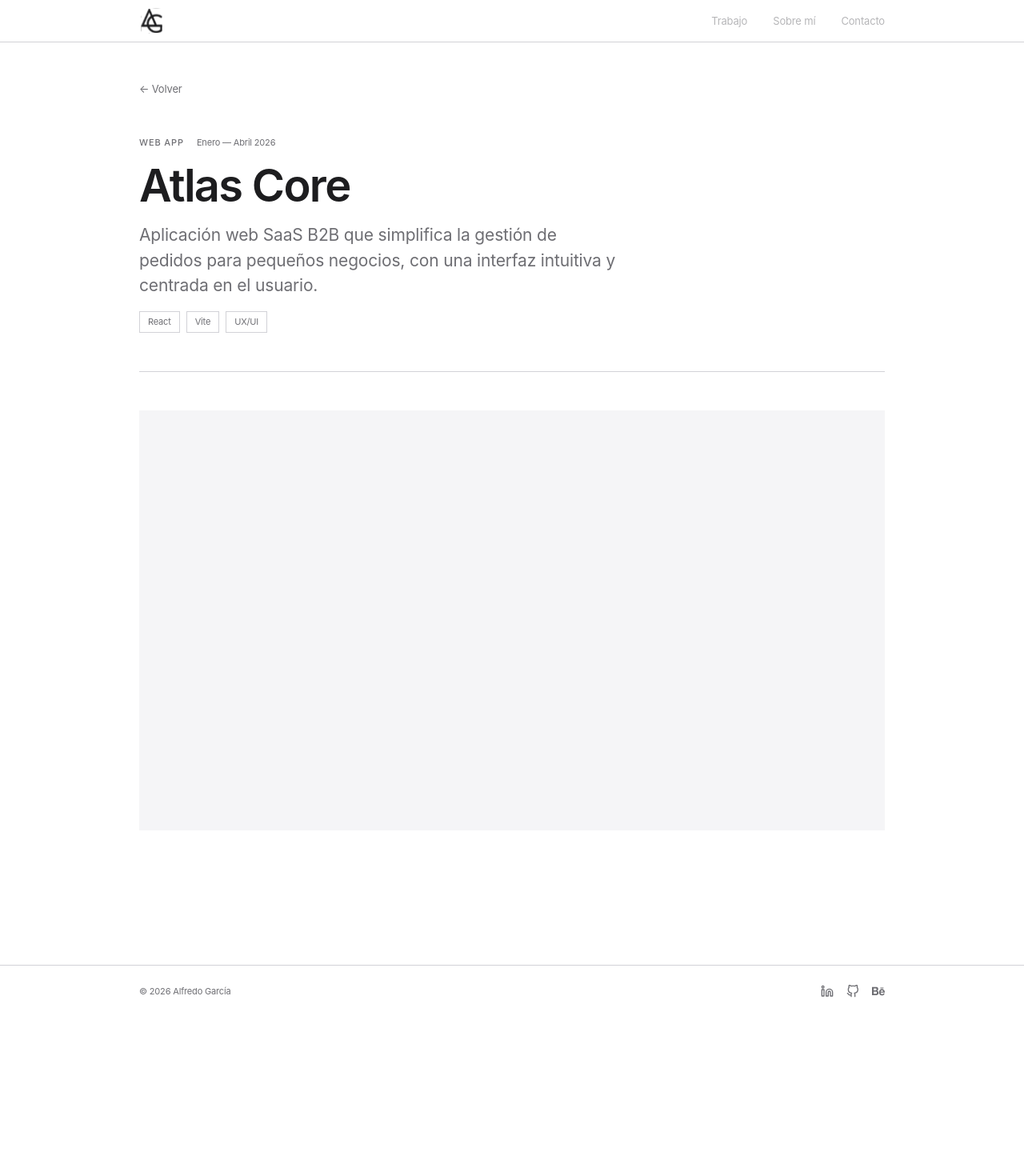
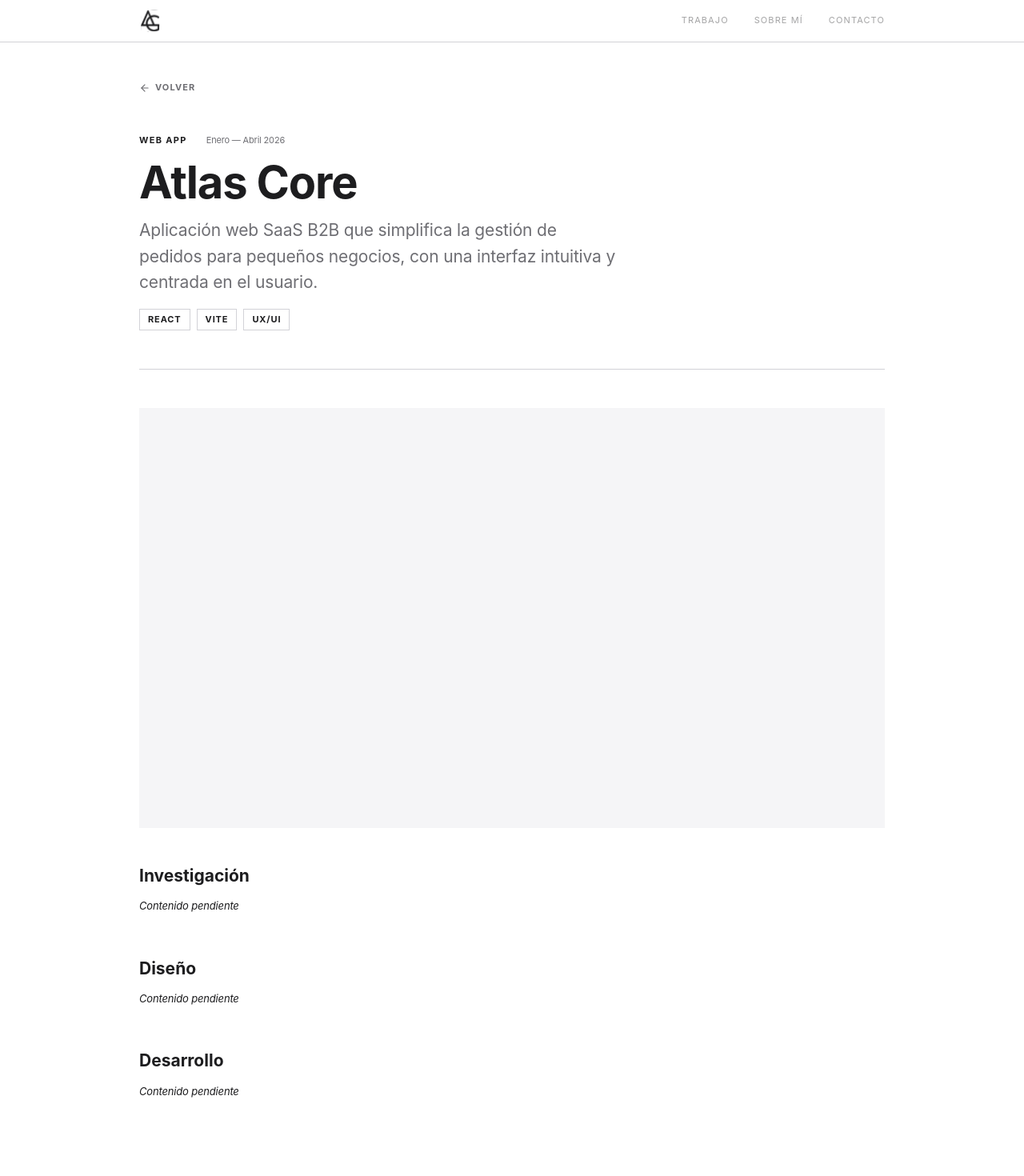
Before and after one commit to AldG99/product-design-portfolio, a React (Vite) app: page /work/atlas-core in a window 1280 px wide. Shown: the top 1470 px of the page at 80% size. Before the commit the page ends 1272 px from the top, so only its background shows below. Built offline with nearby package versions, Linux system fonts and the light colour scheme.

Commit message:
feat: agregar componente ProjectCard para mostrar proyectos

```diff
--- a/src/components/layout/Footer.module.scss
+++ b/src/components/layout/Footer.module.scss
@@ -5,14 +5,18 @@
 .inner {
   max-width: var(--max-width);
   margin: 0 auto;
-  padding: 24px;
+  padding: 20px 24px;
   display: flex;
   align-items: center;
   justify-content: space-between;
 }
 
 .copy {
+  font-family: var(--font-primary);
   font-size: var(--text-xs);
+  font-weight: 400;
+  letter-spacing: 0.06em;
+  text-transform: uppercase;
   color: var(--color-secondary);
 }
 
@@ -29,6 +33,6 @@
   transition: color var(--transition);
 
   &:hover {
-    color: var(--color-text);
+    color: var(--color-accent);
   }
 }
--- a/src/components/layout/Header.module.scss
+++ b/src/components/layout/Header.module.scss
@@ -1,9 +1,9 @@
+// Swiss: flat header, black rule — no blur, no transparency
 .header {
   position: sticky;
   top: 0;
   z-index: 100;
-  background-color: rgba(255, 255, 255, 0.85);
-  backdrop-filter: saturate(180%) blur(20px);
+  background-color: var(--color-bg);
   border-bottom: 1px solid var(--color-border);
 }
 
@@ -23,7 +23,7 @@
 }
 
 .logo {
-  height: 32px;
+  height: 28px;
   width: auto;
   user-select: none;
   -webkit-user-drag: none;
@@ -35,16 +35,21 @@
   gap: 32px;
 }
 
+// Swiss nav: single font, regular weight, uppercase with tracking
 .link {
-  font-size: var(--text-sm);
-  color: var(--color-secondary);
+  font-family: var(--font-primary);
+  font-size: var(--text-xs);
+  font-weight: 400;
+  letter-spacing: 0.1em;
+  text-transform: uppercase;
+  color: var(--color-text);
   transition: color var(--transition);
 
   &:hover {
-    color: var(--color-text);
+    color: var(--color-accent);
   }
 }
 
 .muted {
-  opacity: 0.5;
+  opacity: 0.4;
 }
--- a/src/components/layout/Header.tsx
+++ b/src/components/layout/Header.tsx
@@ -1,21 +1,31 @@
-import { Link, useLocation } from 'react-router-dom'
+import { Link, useLocation, useNavigate } from 'react-router-dom'
 import logo from '../../assets/images/logo.svg'
 import styles from './Header.module.scss'
 
 const navLinks = [
-  { label: 'Trabajo', href: '/#work' },
-  { label: 'Sobre mí', href: '/#about' },
-  { label: 'Contacto', href: '/#contact' },
+  { label: 'Trabajo', hash: 'work' },
+  { label: 'Sobre mí', hash: 'about' },
+  { label: 'Contacto', hash: 'contact' },
 ]
 
 export default function Header() {
   const { pathname } = useLocation()
+  const navigate = useNavigate()
   const isHome = pathname === '/'
 
   const handleLogoClick = (e: React.MouseEvent) => {
     if (isHome) {
       e.preventDefault()
       window.scrollTo({ top: 0, behavior: 'smooth' })
+    }
+  }
+
+  const handleNavClick = (e: React.MouseEvent, hash: string) => {
+    e.preventDefault()
+    if (isHome) {
+      document.getElementById(hash)?.scrollIntoView({ behavior: 'smooth' })
+    } else {
+      navigate(`/#${hash}`)
     }
   }
 
@@ -26,11 +36,12 @@ export default function Header() {
           <img src={logo} alt="Alfredo García" className={styles.logo} draggable={false} />
         </Link>
         <nav className={styles.nav}>
-          {navLinks.map(({ label, href }) => (
+          {navLinks.map(({ label, hash }) => (
             <a
               key={label}
-              href={href}
+              href={`/#${hash}`}
               className={`${styles.link} ${!isHome ? styles.muted : ''}`}
+              onClick={(e) => handleNavClick(e, hash)}
             >
               {label}
             </a>
--- a/src/components/ui/ProjectCard.tsx
+++ b/src/components/ui/ProjectCard.tsx
@@ -21,6 +21,11 @@ export default function ProjectCard({ project }: Props) {
         </div>
         <h3 className={styles.title}>{project.title}</h3>
         <p className={styles.description}>{project.description}</p>
+        <div className={styles.tags}>
+          {project.tags.map((tag) => (
+            <span key={tag} className={styles.tag}>{tag}</span>
+          ))}
+        </div>
       </div>
     </Link>
   )
--- a/src/pages/CaseStudy/CaseStudy.module.scss
+++ b/src/pages/CaseStudy/CaseStudy.module.scss
@@ -12,13 +12,20 @@
 }
 
 .back {
-  font-size: var(--text-sm);
+  display: inline-flex;
+  align-items: center;
+  gap: 6px;
+  font-family: var(--font-primary);
+  font-size: var(--text-xs);
+  font-weight: 700;
+  letter-spacing: 0.1em;
+  text-transform: uppercase;
   color: var(--color-secondary);
   transition: color var(--transition);
   align-self: flex-start;
 
   &:hover {
-    color: var(--color-text);
+    color: var(--color-accent);
   }
 }
 
@@ -32,29 +39,33 @@
 
 .meta {
   display: flex;
-  gap: 16px;
+  gap: 24px;
   align-items: center;
 }
 
 .category {
+  font-family: var(--font-primary);
   font-size: var(--text-xs);
-  font-weight: 500;
-  letter-spacing: 0.08em;
+  font-weight: 700;
+  letter-spacing: 0.12em;
   text-transform: uppercase;
-  color: var(--color-secondary);
+  color: var(--color-text);
 }
 
 .year {
+  font-family: var(--font-primary);
   font-size: var(--text-xs);
+  font-weight: 400;
   color: var(--color-secondary);
 }
 
 .title {
+  font-family: var(--font-primary);
   font-size: var(--text-3xl);
-  font-weight: 600;
-  letter-spacing: -0.03em;
+  font-weight: 700;
+  letter-spacing: -0.02em;
   color: var(--color-text);
-  line-height: 1.05;
+  line-height: 1.0;
 
   @media (max-width: 768px) {
     font-size: var(--text-2xl);
@@ -62,10 +73,12 @@
 }
 
 .description {
+  font-family: var(--font-primary);
   font-size: var(--text-lg);
+  font-weight: 400;
   color: var(--color-secondary);
   max-width: 600px;
-  line-height: 1.5;
+  line-height: 1.55;
 
   @media (max-width: 768px) {
     font-size: var(--text-base);
@@ -79,8 +92,12 @@
 }
 
 .tag {
+  font-family: var(--font-primary);
   font-size: var(--text-xs);
-  color: var(--color-secondary);
+  font-weight: 700;
+  letter-spacing: 0.08em;
+  text-transform: uppercase;
+  color: var(--color-text);
   border: 1px solid var(--color-border);
   padding: 4px 10px;
 }
@@ -108,7 +125,7 @@
 .overview {
   display: flex;
   gap: 48px;
-  padding: 32px 0;
+  padding: 28px 0;
   border-top: 1px solid var(--color-border);
   border-bottom: 1px solid var(--color-border);
 
@@ -121,20 +138,23 @@
 .overviewItem {
   display: flex;
   flex-direction: column;
-  gap: 4px;
+  gap: 6px;
 }
 
 .overviewLabel {
+  font-family: var(--font-primary);
   font-size: var(--text-xs);
-  font-weight: 500;
-  letter-spacing: 0.08em;
+  font-weight: 700;
+  letter-spacing: 0.12em;
   text-transform: uppercase;
-  color: var(--color-secondary);
+  color: var(--color-text);
 }
 
 .overviewValue {
+  font-family: var(--font-primary);
   font-size: var(--text-sm);
-  color: var(--color-text);
+  font-weight: 400;
+  color: var(--color-secondary);
 }
 
 .section {
@@ -144,16 +164,77 @@
 }
 
 .sectionTitle {
+  font-family: var(--font-primary);
   font-size: var(--text-lg);
-  font-weight: 500;
-  letter-spacing: -0.015em;
+  font-weight: 700;
+  letter-spacing: 0;
   color: var(--color-text);
 }
 
+.sectionEmpty {
+  font-family: var(--font-primary);
+  font-size: var(--text-sm);
+  font-weight: 400;
+  color: var(--color-border-lt);
+  font-style: italic;
+}
+
 .sectionText {
+  font-family: var(--font-primary);
   font-size: var(--text-base);
+  font-weight: 400;
   line-height: 1.7;
   color: var(--color-secondary);
+}
+
+// Single image
+.figure {
+  width: 100%;
+
+  img {
+    width: 100%;
+    height: auto;
+    display: block;
+  }
+}
+
+// Gallery grid — 2 columns
+.gallery {
+  display: grid;
+  grid-template-columns: repeat(2, 1fr);
+  gap: 0;
+
+  @media (max-width: 768px) {
+    grid-template-columns: 1fr;
+  }
+}
+
+.galleryItem {
+
+  img {
+    width: 100%;
+    height: auto;
+    display: block;
+  }
+}
+
+// Metrics grid — Swiss: same 1px black seam pattern
+.metrics {
+  display: grid;
+  grid-template-columns: repeat(auto-fit, minmax(140px, 1fr));
+  gap: 1px;
+  background-color: var(--color-border);
+  border: 1px solid var(--color-border);
+}
+
+.metricsItem {
+  background-color: var(--color-bg);
+  padding: 20px 24px;
+  font-family: var(--font-primary);
+  font-size: var(--text-base);
+  font-weight: 400;
+  color: var(--color-secondary);
+  line-height: 1.5;
 }
 
 .notFound {
@@ -165,7 +246,11 @@
   gap: 16px;
 
   a {
-    font-size: var(--text-sm);
+    font-family: var(--font-primary);
+    font-size: var(--text-xs);
+    font-weight: 700;
+    letter-spacing: 0.1em;
+    text-transform: uppercase;
     color: var(--color-accent);
   }
 }
--- a/src/pages/CaseStudy/index.tsx
+++ b/src/pages/CaseStudy/index.tsx
@@ -1,8 +1,55 @@
 import { useParams, Link } from 'react-router-dom'
+import { FiArrowLeft } from 'react-icons/fi'
 import { projects } from '../../data/projects'
 import { caseStudies } from '../../data/casestudies'
 import { useSEO } from '../../hooks/useSEO'
+import type { CaseStudySection } from '../../types'
 import styles from './CaseStudy.module.scss'
+
+function ProcessSection({ step }: { step: CaseStudySection }) {
+  const hasContent = Array.isArray(step.content)
+    ? step.content.length > 0 && step.content.some(c => c)
+    : !!step.content
+
+  return (
+    <div className={styles.section}>
+      {step.title && <h2 className={styles.sectionTitle}>{step.title}</h2>}
+      {!hasContent && <p className={styles.sectionEmpty}>Contenido pendiente</p>}
+
+      {step.type === 'text' && hasContent && (
+        typeof step.content === 'string'
+          ? <p className={styles.sectionText}>{step.content}</p>
+          : step.content.map((item, i) => (
+              <p key={i} className={styles.sectionText}>{item}</p>
+            ))
+      )}
+
+      {step.type === 'image' && hasContent && typeof step.content === 'string' && (
+        <figure className={styles.figure}>
+          <img src={step.content} alt={step.title ?? ''} />
+        </figure>
+      )}
+
+      {step.type === 'gallery' && Array.isArray(step.content) && (
+        <div className={styles.gallery}>
+          {step.content.map((src, i) => (
+            <figure key={i} className={styles.galleryItem}>
+              <img src={src} alt={`${step.title ?? 'Imagen'} ${i + 1}`} />
+            </figure>
+          ))}
+        </div>
+      )}
+
+      {step.type === 'metrics' && Array.isArray(step.content) && (
+        <div className={styles.metrics}>
+          {step.content.map((item, i) => (
+            <div key={i} className={styles.metricsItem}>{item}</div>
+          ))}
+        </div>
+      )}
+    </div>
+  )
+}
 
 export default function CaseStudy() {
   const { slug } = useParams()
@@ -18,7 +65,7 @@ export default function CaseStudy() {
     return (
       <main className={styles.notFound}>
         <p>Proyecto no encontrado.</p>
-        <Link to="/">← Volver al inicio</Link>
+        <Link to="/"><FiArrowLeft size={14} /> Volver al inicio</Link>
       </main>
     )
   }
@@ -28,7 +75,8 @@ export default function CaseStudy() {
       <div className={styles.inner}>
 
         <Link to="/" className={styles.back}>
-          ← Volver
+          <FiArrowLeft size={14} />
+          Volver
         </Link>
 
         <header className={styles.header}>
@@ -87,21 +135,8 @@ export default function CaseStudy() {
               </div>
             )}
 
-            {caseStudy.process.map((step) => (
-              step.content && (
-                <div key={step.title} className={styles.section}>
-                  {step.title && (
-                    <h2 className={styles.sectionTitle}>{step.title}</h2>
-                  )}
-                  {typeof step.content === 'string' ? (
-                    <p className={styles.sectionText}>{step.content}</p>
-                  ) : (
-                    step.content.map((item, i) => (
-                      <p key={i} className={styles.sectionText}>{item}</p>
-                    ))
-                  )}
-                </div>
-              )
+            {caseStudy.process.map((step, i) => (
+              <ProcessSection key={`${step.title ?? 'step'}-${i}`} step={step} />
             ))}
 
             {caseStudy.results && (
--- a/src/pages/NotFound/index.tsx
+++ b/src/pages/NotFound/index.tsx
@@ -1,4 +1,5 @@
 import { Link } from 'react-router-dom'
+import { FiArrowLeft } from 'react-icons/fi'
 import { useSEO } from '../../hooks/useSEO'
 import styles from './NotFound.module.scss'
 
@@ -14,7 +15,8 @@ export default function NotFound() {
           La página que buscas no existe o fue movida.
         </p>
         <Link to="/" className={styles.link}>
-          ← Volver al inicio
+          <FiArrowLeft size={14} />
+          Volver al inicio
         </Link>
       </div>
     </main>
```
Also changed, not shown: src/components/ui/ProjectCard.module.scss (+44 -10 lines), src/hooks/useSEO.ts (+32 -10 lines), src/hooks/useScrollToTop.ts (added, +15 -0 lines), src/pages/NotFound/NotFound.module.scss (+19 -7 lines).
